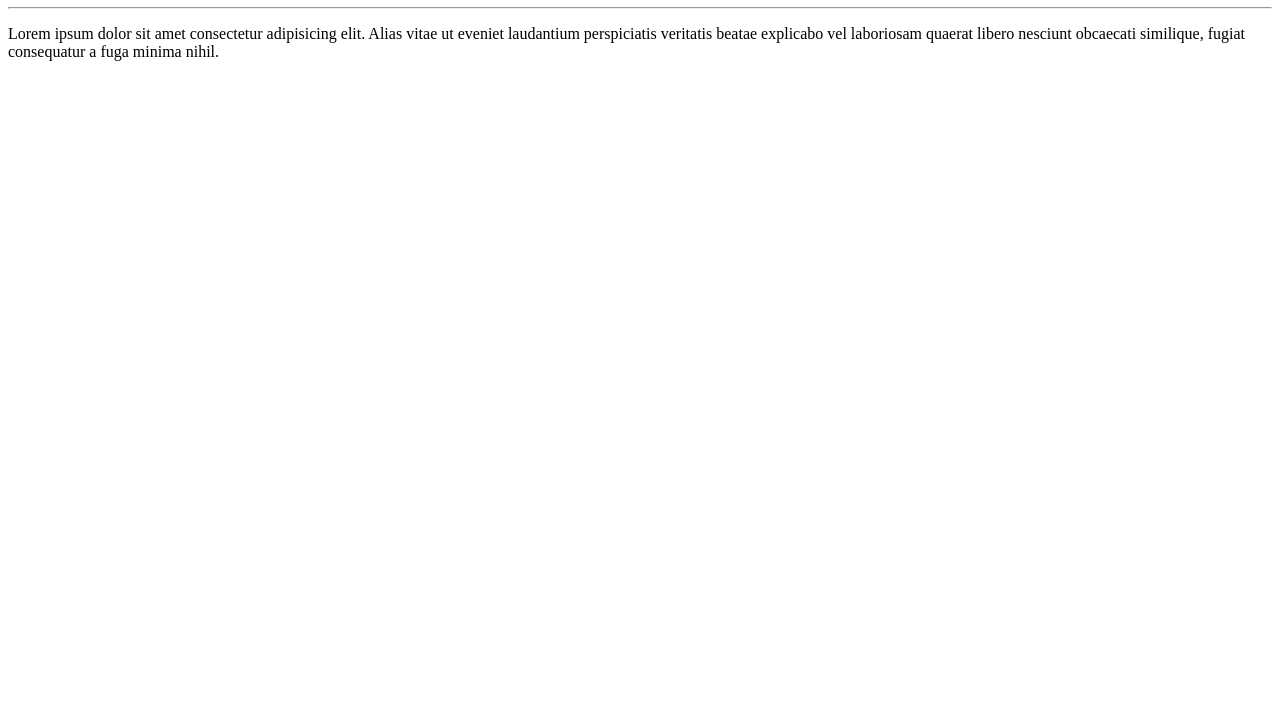
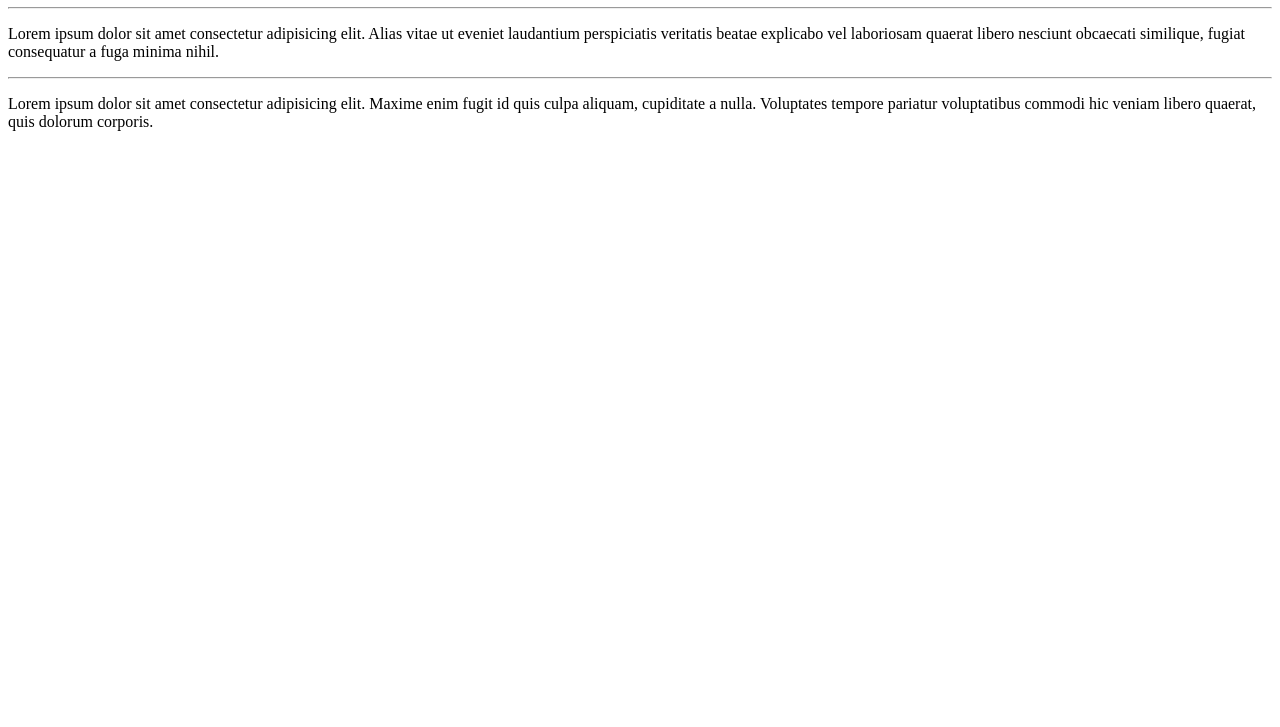
Before and after one commit to ze-luan/ProgramacaoInternet, a plain HTML site: page pasta/index.html in a window 1280 px wide. Shown: the part 73-800 px from the top of the page. Drawn offline with Linux system fonts and the light colour scheme.

Commit message:
adicionado um paragrafo no index

```diff
--- a/pasta/index.html
+++ b/pasta/index.html
@@ -9,5 +9,7 @@
     <h1>teste</h1>
     <hr>
     <p>Lorem ipsum dolor sit amet consectetur adipisicing elit. Alias vitae ut eveniet laudantium perspiciatis veritatis beatae explicabo vel laboriosam quaerat libero nesciunt obcaecati similique, fugiat consequatur a fuga minima nihil.</p>
+    <hr>
+    <p>Lorem ipsum dolor sit amet consectetur adipisicing elit. Maxime enim fugit id quis culpa aliquam, cupiditate a nulla. Voluptates tempore pariatur voluptatibus commodi hic veniam libero quaerat, quis dolorum corporis.</p>
 </body>
 </html>
```
